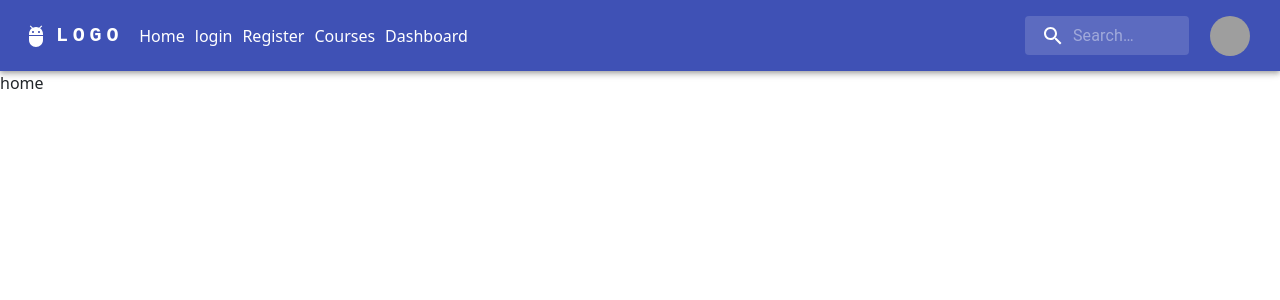
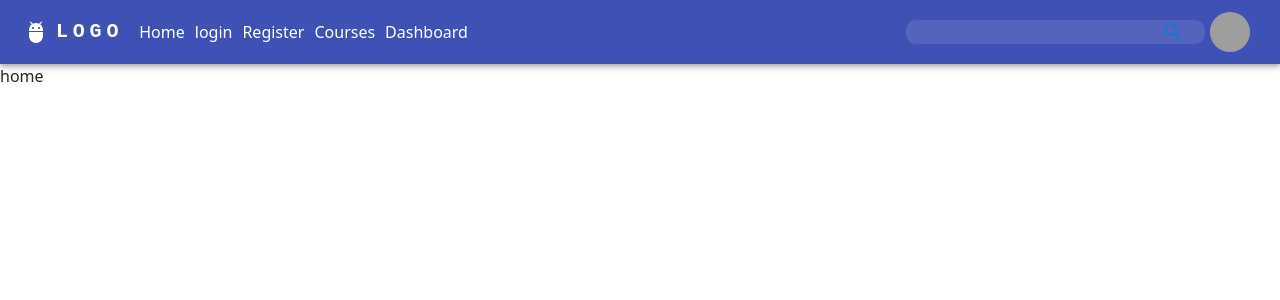
Before and after one commit to MohamedMamluk/Grad-Proj, a React (Create React App) app in the folder client/: page / in a window 1280 px wide. Shown: the top 300 px of the page. Built offline with nearby package versions, Linux system fonts and the light colour scheme; grey boxes are pictures that could not be loaded.

Commit message:
Add search page

```diff
--- a/client/src/App.css
+++ b/client/src/App.css
@@ -4,6 +4,22 @@
 }
 .hello-section-progress {
   width: 100% !important;
+}
+
+#search__wrapper {
+  background-color: rgba(255, 255, 255, 0.108);
+  border-radius: 10px;
+}
+#search__wrapper input {
+  background-color: transparent;
+  border: none;
+  transition: all 200ms ease-in-out;
+  color: white;
+}
+#search__wrapper input:focus {
+  /* background-color: transparent; */
+  outline: none;
+  padding: 10px 20px;
 }
 
 @media screen and (min-width: 500px) {
--- a/client/src/App.js
+++ b/client/src/App.js
@@ -19,6 +19,7 @@ import Users from './pages/Dashboard/pages/users-page/Users';
 import CreateCourse from './pages/Dashboard/pages/courses-created-page/create-course-page/CreateCourse';
 import UpdateCourse from './pages/Dashboard/pages/courses-created-page/update-course-page/UpdateCourse';
 import AuthWrapper from './components/AuthWrapper';
+import SearchPage from './pages/SearchPage';
 
 function App() {
   const navigate = useNavigate();
@@ -36,6 +37,7 @@ function App() {
       <Route path='payment' element={<Payment />} />
       <Route path='courses' element={<Courses />} />
       <Route path='enrolled' element={<Enrolled />} />
+      <Route path='search' element={<SearchPage />} />
       <Route element={<AuthWrapper />}>
         <Route path='/dashboard' element={<Layout />}>
           <Route index element={<DashboardHome />} />
--- /dev/null
+++ b/client/src/components/CardWithImage.jsx
@@ -0,0 +1,29 @@
+import * as React from 'react';
+import Card from '@mui/material/Card';
+import CardActions from '@mui/material/CardActions';
+import CardContent from '@mui/material/CardContent';
+import CardMedia from '@mui/material/CardMedia';
+import Button from '@mui/material/Button';
+import Typography from '@mui/material/Typography';
+import { Link } from 'react-router-dom';
+
+export default function MediaCard({ title, id, image, description }) {
+  return (
+    <Card sx={{ maxWidth: 345 }}>
+      <CardMedia sx={{ height: 140 }} image={image} title={title} />
+      <CardContent>
+        <Typography gutterBottom variant='h5' component='div'>
+          {title}
+        </Typography>
+        <Typography variant='body2' color='text.secondary'>
+          {description}
+        </Typography>
+      </CardContent>
+      <CardActions>
+        <Button size='small'>
+          <Link to={`/courses/${id}`}></Link>
+        </Button>
+      </CardActions>
+    </Card>
+  );
+}
--- a/client/src/components/header/header.jsx
+++ b/client/src/components/header/header.jsx
@@ -15,15 +15,16 @@ import AdbIcon from '@mui/icons-material/Adb';
 import { styled, alpha } from '@mui/material/styles';
 import InputBase from '@mui/material/InputBase';
 import SearchIcon from '@mui/icons-material/Search';
-import { Link } from 'react-router-dom';
+import { Link, useNavigate } from 'react-router-dom';
 
 const pages = ['Home', 'Login', 'Register', 'Courses'];
 const settings = ['Profile', 'Account', 'Dashboard', 'Logout'];
 const Header = () => {
-  // let navigate= useNavigate()
+  let navigate = useNavigate();
 
   const [anchorElNav, setAnchorElNav] = React.useState(null);
   const [anchorElUser, setAnchorElUser] = React.useState(null);
+  const [search, setSearch] = React.useState('');
 
   const Search = styled('div')(({ theme }) => ({
     position: 'relative',
@@ -67,9 +68,6 @@ const Header = () => {
     },
   }));
 
-  function ganna() {
-    // return navigate("/Courses")
-  }
   const handleOpenNavMenu = (event) => {
     setAnchorElNav(event.currentTarget);
   };
@@ -169,36 +167,6 @@ const Header = () => {
             sx={{ flexGrow: 1, display: { xs: 'none', md: 'flex' } }}
             style={{ gap: '10px' }}
           >
-            {/*
-            {pages.map((page) => (
-
-              <Button
-
-                key={page}
-                // onClick={handleCloseNavMenu}
-
-                sx={{ my: 2, color: 'white', display: 'block' }}
-              >
-                <Link to={`/${page}`} style={{color:"white",textDecoration:'none',display:"block"}}>
-                {page}
-
-                </Link>
-              </Button>
-
-
-              // <Link
-              // key={page}
-              // to={'/' + {page}}
-              // sx={{ my: 2, color: 'white', display: 'block' }}
-              // >
-              // {page}
-              // </Link>
-
-              // <Link to='/'>Home</Link>
-
-
-            ))
-            } */}
             <Link to='/' className='navLink'>
               Home
             </Link>
@@ -216,15 +184,42 @@ const Header = () => {
             </Link>
           </Box>
 
-          <Search sx={{ m: 2 }}>
+          {/* <Search sx={{ m: 2 }}>
             <SearchIconWrapper>
               <SearchIcon />
             </SearchIconWrapper>
             <StyledInputBase
               placeholder='Search…'
               inputProps={{ 'aria-label': 'search' }}
+              value={search}
+              onChange={(e) => setSearch(e.target.value)}
             />
-          </Search>
+          </Search> */}
+          <div style={{ display: 'flex' }} id='search__wrapper'>
+            <input
+              type='text'
+              value={search}
+              style={{
+                height: '100%',
+                display: 'block',
+                borderTopLeftRadius: '10px',
+                borderBottomLeftRadius: '10px',
+              }}
+              onChange={(e) => setSearch(e.target.value)}
+            />
+            <Button
+              sx={{
+                padding: 0,
+                borderTopRightRadius: '10px',
+                borderBottomRightRadius: '10px',
+              }}
+              onClick={() => {
+                navigate('/search?' + search);
+              }}
+            >
+              <SearchIcon />
+            </Button>
+          </div>
 
           <Box sx={{ flexGrow: 0 }}>
             <Tooltip title='Open settings'>
--- /dev/null
+++ b/client/src/pages/SearchPage.jsx
@@ -0,0 +1,60 @@
+import { Container } from '@mui/system';
+import axios from 'axios';
+import React, { useEffect } from 'react';
+import { Suspense } from 'react';
+import { useState } from 'react';
+import { useLocation } from 'react-router-dom';
+import Header from '../components/header/header';
+import CardWithImage from '../components/CardWithImage';
+const SearchPage = () => {
+  const { search } = useLocation();
+  const [searchOutput, setSearchOutput] = useState([]);
+  useEffect(() => {
+    const getSearch = async () => {
+      const { data: output } = await axios.get('/course');
+      setSearchOutput(
+        output.filter((course) =>
+          course.name.toLowerCase().includes(search.substring(1).toLowerCase())
+        )
+      );
+    };
+    getSearch();
+  }, []);
+  useEffect(() => {
+    console.log(searchOutput);
+  }, [searchOutput]);
+  return (
+    <div>
+      <Header />
+      <h1 style={{ textAlign: 'center', margin: '10px' }}>
+        Results for: {search.substring(1)}
+      </h1>
+      <Suspense fallback={<h1>loading...</h1>}>
+        <Container
+          maxWidth='xl'
+          sx={{
+            display: 'flex',
+            flexWrap: 'wrap',
+            gap: '10px',
+            justifyContent: 'center',
+          }}
+        >
+          {searchOutput.length > 0 ? (
+            searchOutput.map((course) => (
+              <CardWithImage
+                title={course.name}
+                id={course._id}
+                description={course.description}
+                image={course.image}
+              ></CardWithImage>
+            ))
+          ) : (
+            <h2>Nothing was found</h2>
+          )}
+        </Container>
+      </Suspense>
+    </div>
+  );
+};
+
+export default SearchPage;
```
